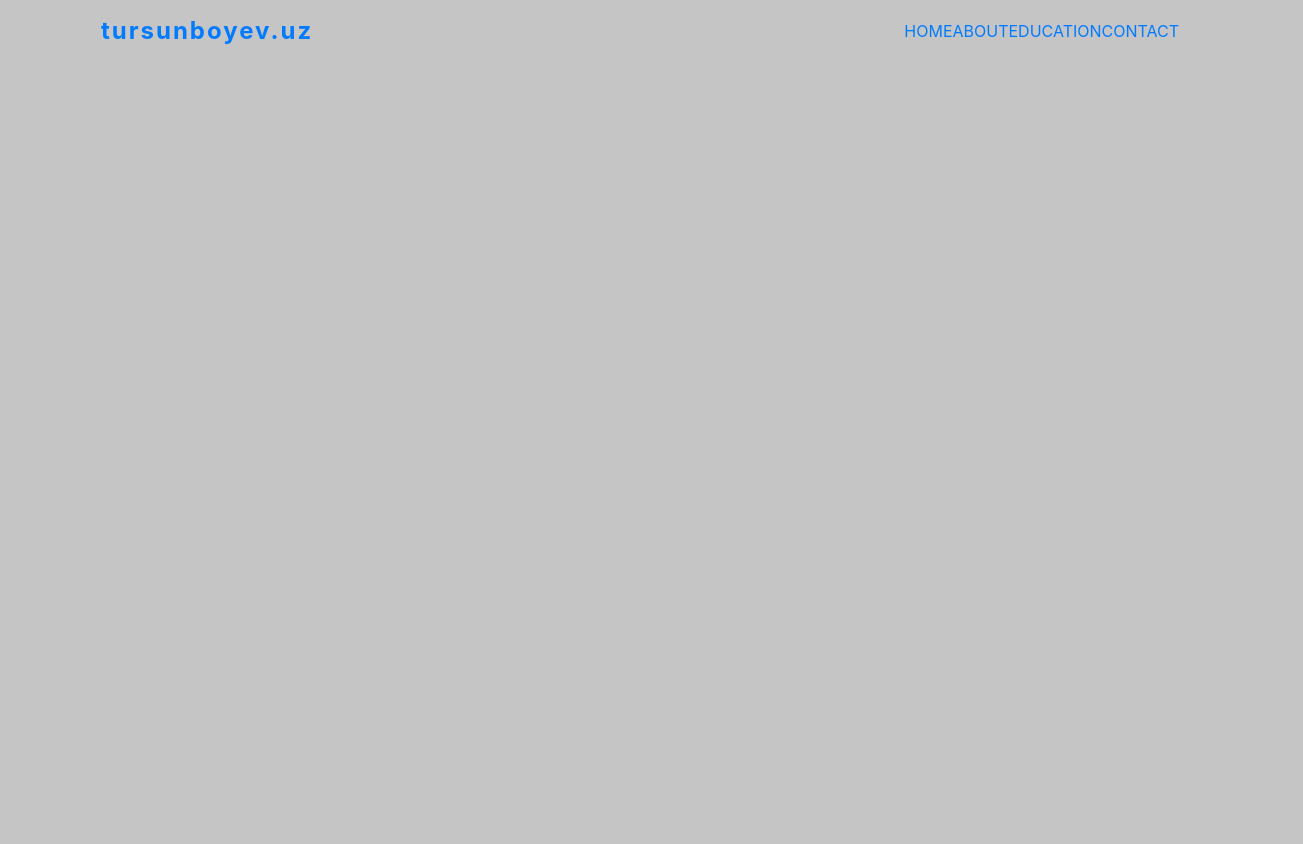
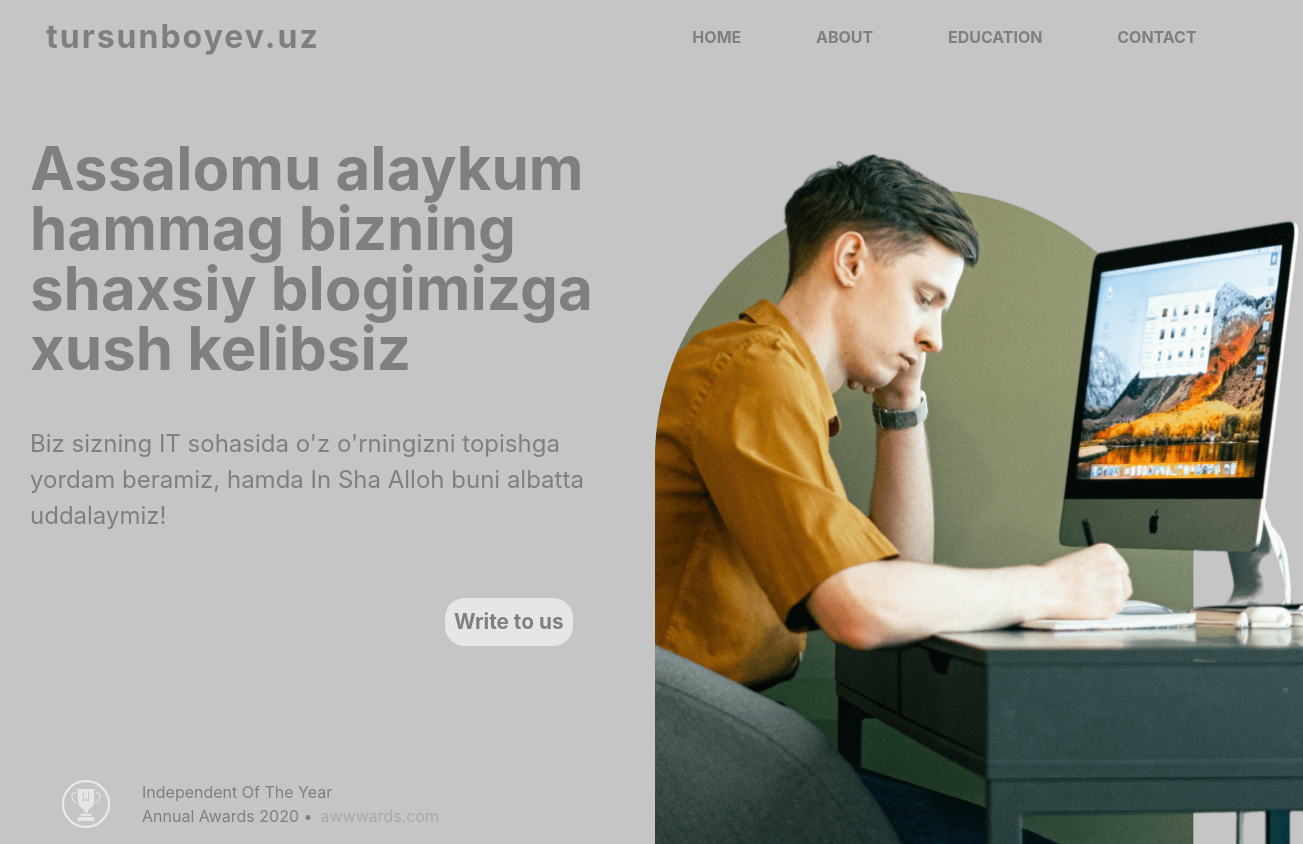
Before and after one commit to Ahrorbek7148/tursunboyevuz, a plain HTML site: page index.html in a window 1280 px wide. Shown: the whole page, 1303 px wide, since content can reach past the window. Before the commit the page ends 800 px from the top, so only its background shows below. Drawn offline with Linux system fonts and the light colour scheme.

Commit message:
changes style and tags

```diff
--- a/index.html
+++ b/index.html
@@ -10,17 +10,17 @@
 </head>
 <body>
     <!--Navbar sections-->
-    <div class="container">
-        <div class="d-flex navbar">
-            <div class="navbar-brand">
+    <div class="container-fluid">
+        <div class="d-flex navbar col-12">
+            <div class="navbar-brand col-6">
                 <a href="#">tursunboyev.uz</a>
             </div>
-            <div class="d-flex navbar-link__items">
+            <div class="d-flex navbar-link__items justify-content-around col-6">
                 <div class="navbar-link__item">
                     <a href="#home">Home</a>
                 </div>
                 <div class="navbar-link__item">
-                    <a href="#abour">About</a>
+                    <a href="#about">About</a>
                 </div>
                 <div class="navbar-link__item">
                     <a href="#education">Education</a>
@@ -33,6 +33,35 @@
     </div>
     <!--/Navbar sections-->
 
+    <!--Home section-->
+    <div class="container-fluid d-flex home-section">
+        <div class="col-6 home-section__left position-relative">
+            <p class="home-section__left-text1">
+                Assalomu alaykum hammag bizning shaxsiy blogimizga xush kelibsiz
+            </p>
+            <p class="home-section__left-text2">
+                Biz sizning IT sohasida o'z o'rningizni topishga yordam beramiz, hamda In Sha Alloh buni albatta uddalaymiz!
+            </p>
+            <button type="button" class="homesection-button">
+                Write to us
+            </button>
+            <div class="home-section__awards d-flex position-absolute">
+                <div class="kubok">
+                    <img class="img-fluid" src="img/kubok.png" alt="img">
+                </div>
+                <div class="award-text">
+                    <p>Independent Of The Year</p>
+                    <p>Annual Awards 2020 •<a href="#">awwwards.com</a></p>
+                </div>
+            </div>
+        </div>
+        <div class="col-6">
+            <img src="img/IMAGE.png" alt="homepageimg">
+        </div>
+    </div>
+    <!--/Home section-->
+
+
 
 <script src="js/jQuery.min.js"></script>
 <script src="js/popper.js"></script>
--- a/sass/main.scss
+++ b/sass/main.scss
@@ -1,22 +1,29 @@
 @import url('https://fonts.googleapis.com/css2?family=Roboto:ital,wght@0,100;0,300;0,700;0,900;1,500&display=swap');
+$color: rgb(128, 126, 126);
 body{
     background-color: rgb(197, 197, 197);
 }
+//navbarsection
 .navbar{
     .navbar-brand{
-        font-size: 1.5rem;
-        letter-spacing: 2px;
-        font-weight: bold;
-        color: dimgray;
+        a{
+            text-decoration: none;
+            font-size: 2rem;
+            letter-spacing: 2px;
+            font-weight: bold;
+            color: rgb(128, 126, 126);
+        }
+        margin: 0;
     }
     .navbar-link__items{
-        .navbar-link__item{
+        .navbar-link__item a{
             text-decoration: none;
             font-size: 1rem;
             text-transform: uppercase;
-            color: dimgray;
+            color: rgb(128, 126, 126);
+            font-weight: bold;
             &:hover{
-                color: rgb(58, 58, 58);
+                color: rgb(109, 100, 100);
             }
             &:focus{
                 color: black;
@@ -24,3 +31,86 @@ body{
         }
     }
 }
+//navbarsection
+
+//homesection
+.home-section{
+    .home-section__left{
+        position: relative;
+        .home-section__left-text1{
+            font-size: 60px;
+            font-weight: bold;
+            margin-top: 4rem;
+            line-height: 100%;
+            color: $color;
+        }
+        .home-section__left-text2{
+            font-size: 1.5rem;
+            margin-top: 3rem;
+            color: $color;
+
+        }
+        .homesection-button{
+            position: absolute;
+            border: none;
+            border-radius:20px;
+            background-color: #e6e6e6;
+            color: $color;
+            width: 8rem;
+            height: 3rem;
+            font-size: 1.3rem;
+            font-weight: bold;
+            transition: all 0.3s linear;
+            margin-top: 3rem;
+            right: 4.2rem;
+            &:hover{
+                background-color: #c5c5c5;
+
+            }
+            &:focus{
+                outline: none;
+                background-color: rgb(148, 147, 147);
+                color: white;
+            }
+        }
+        .home-section__awards{
+            bottom: 1rem;
+            margin-left: 2rem;
+            .kubok{
+                width: 3rem;
+                height: 3rem;
+                border: 2px solid rgb(236, 236, 236);
+                border-radius: 50%;
+                img{
+                    width: 2rem;
+                    height: 2rem;
+                    margin-top: 7px;
+                    margin-left: 5.5px;
+
+                }
+            }
+            .award-text p{
+                color: $color;
+                &:nth-child(1){
+                    margin-left: 2rem;
+                    margin-bottom: 0;
+                }
+                &:nth-child(2){
+                    margin-bottom: 0;
+                    margin-left: 2rem;
+                    a{
+                        text-decoration: none;
+                        color: #a8a8a8;
+                        margin-left: 8px;
+                        transition: all 0.2s linear;
+                        &:hover{
+                            color: #ffffff;
+                        }
+                    }
+                }
+
+            }
+        }
+    }
+}
+//homesection
```
Also changed, not shown: css/main.css, img/IMAGE.png (added), img/homepage-img.jpg (added), img/kubok.png (added), img/mail-icon.png (added), 1 other file.
